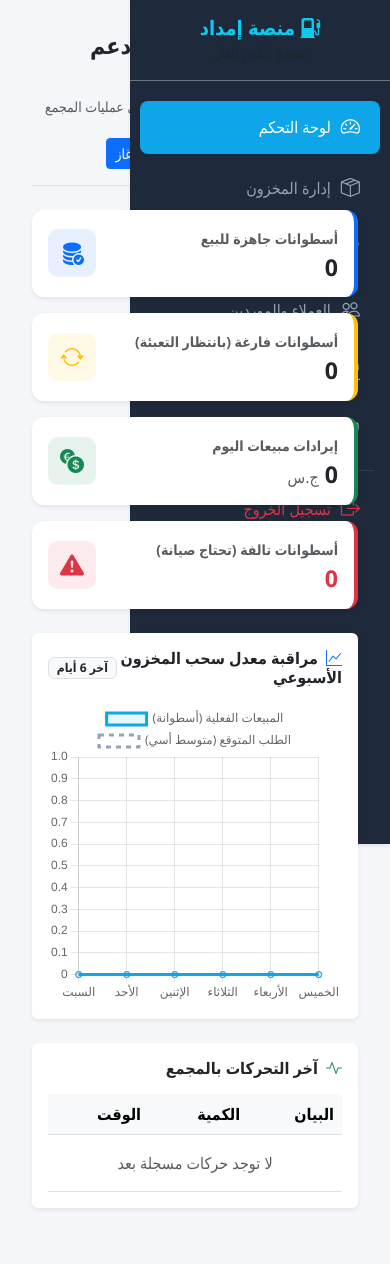
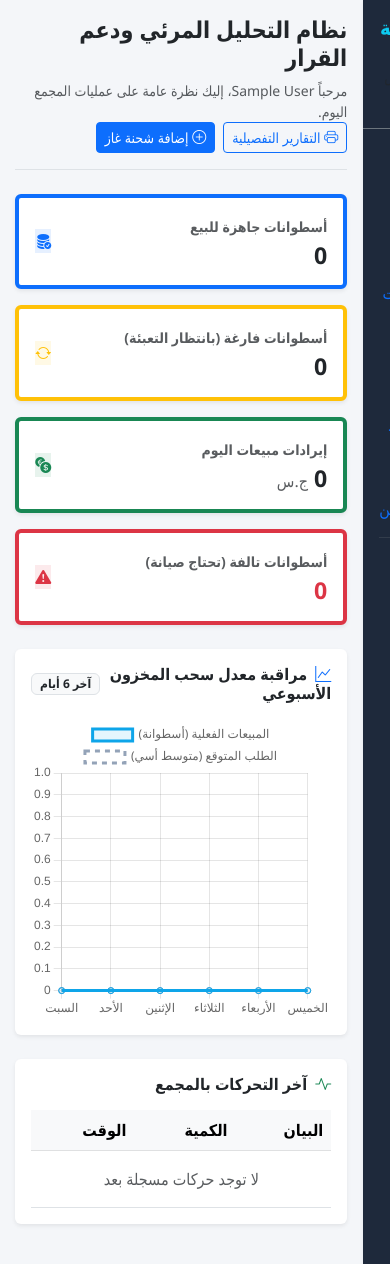
Before and after one commit to mazinawadsudan00-eng/emdad_project, a Django app: page / in a window 390 px wide; the page is wider, and only the part inside the window is pictured. Run offline with Django 4.2, Linux system fonts and the light colour scheme; the visitor is signed in with stand-in values (Sample User, id 1); data comes from the database, SQL or seed files in the repository; data that the repository does not hold is empty.

Commit message:
Fix sidebar ovverlap on mobile

```diff
--- a/templates/base.html
+++ b/templates/base.html
@@ -17,27 +17,61 @@
     background-color: #1e293b;
     color: #cbd5e1;
     width: 260px;
+    position: fixed;
+    top: 0;
+    right: 0;
+    z-index: 1000;
 }
-        .sidebar .nav-link {
-            color: #94a3b8;
-            padding: 12px 20px;
-            margin: 4px 10px;
-            border-radius: 8px;
-            display: flex;
-            align-items: center;
-            justify-content: space-between;
-            transition: all 0.3s;
+
+.main-content {
+    margin-right: 260px;
+    padding: 2rem;
+    width: calc(100% - 260px);
 }
-        .sidebar .nav-link > span { display:flex; align-items:center; }
-        .sidebar .nav-link:hover, .sidebar .nav-link.active { color: #fff; background-color: #0ea5e9; }
-        .sidebar .nav-link i { font-size: 1.2rem; margin-left: 10px; }
-        .main-content { margin-right: 260px; padding: 2rem; width: calc(100% - 260px); }
-        .kpi-card { border: none; border-radius: 12px; transition: transform 0.2s, box-shadow 0.2s; }
-        .kpi-card:hover { transform: translateY(-3px); box-shadow: 0 10px 20px rgba(0,0,0,0.05) !important; }
-        .icon-box { width: 48px; height: 48px; border-radius: 10px; display: flex; align-items: center; justify-content: center; font-size: 1.5rem; }
-        .status-badge, .invoice-badge, .badge-type { font-size: 0.8rem; padding: 5px 12px; border-radius: 30px; }
-        @media (max-width: 767.98px) {
-            .main-content { margin-right: 0; width: 100%; }
+
+/* حل تداخل القائمة في الهواتف */
+@media (max-width: 768px) {
+    .sidebar {
+        position: relative !important;
+        width: 100% !important;
+        min-height: auto !important;
+    }
+
+    .main-content {
+        margin-right: 0 !important;
+        width: 100% !important;
+        padding: 1rem !important;
+    }
+}.sidebar {
+    min-height: 100vh;
+    background-color: #1e293b;
+    color: #cbd5e1;
+    width: 260px;
+    position: fixed;
+    top: 0;
+    right: 0;
+    z-index: 1000;
+}
+
+.main-content {
+    margin-right: 260px;
+    padding: 2rem;
+    width: calc(100% - 260px);
+}
+
+/* حل تداخل القائمة في الهواتف */
+@media (max-width: 768px) {
+    .sidebar {
+        position: relative !important;
+        width: 100% !important;
+        min-height: auto !important;
+    }
+
+    .main-content {
+        margin-right: 0 !important;
+        width: 100% !important;
+        padding: 1rem !important;
+    }
 }
     </style>
     {% block extra_head %}{% endblock %}
@@ -45,7 +79,7 @@
 <body>
 
 <div class="d-flex">
-    <nav class="sidebar  p-0 shadow-sm position-fixed" id="sidebarNav">
+    <nav class="sidebar  p-0 shadow-sm" id="sidebarNav">
         <div class="p-3 text-center border-bottom border-secondary">
             <h5 class="fw-bold text-info mb-0"><i class="bi bi-fuel-pump-fill"></i> منصة إمداد</h5>
             <small class="text-muted">مجمع نابلس للغاز</small>
```
Lines whose indentation alone changed are shown as unchanged.
